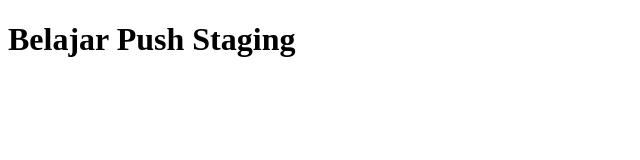
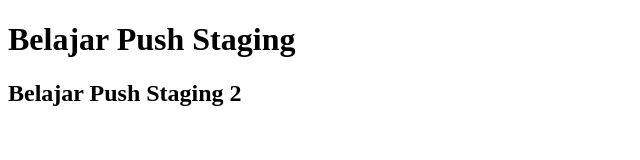
Before and after one commit to IkhsanNurdiansyah/belajar-niomic, a plain HTML site: page header.html in a window 1280 px wide. Shown: the whole page, without its empty margins (0-640 px from the left). Drawn offline with Linux system fonts and the light colour scheme.

Commit message:
add Element H2

```diff
--- a/header.html
+++ b/header.html
@@ -8,5 +8,6 @@
 </head>
 <body>
     <h1>Belajar Push Staging</h1>
+    <h2>Belajar Push Staging 2</h2>
 </body>
 </html>
```
